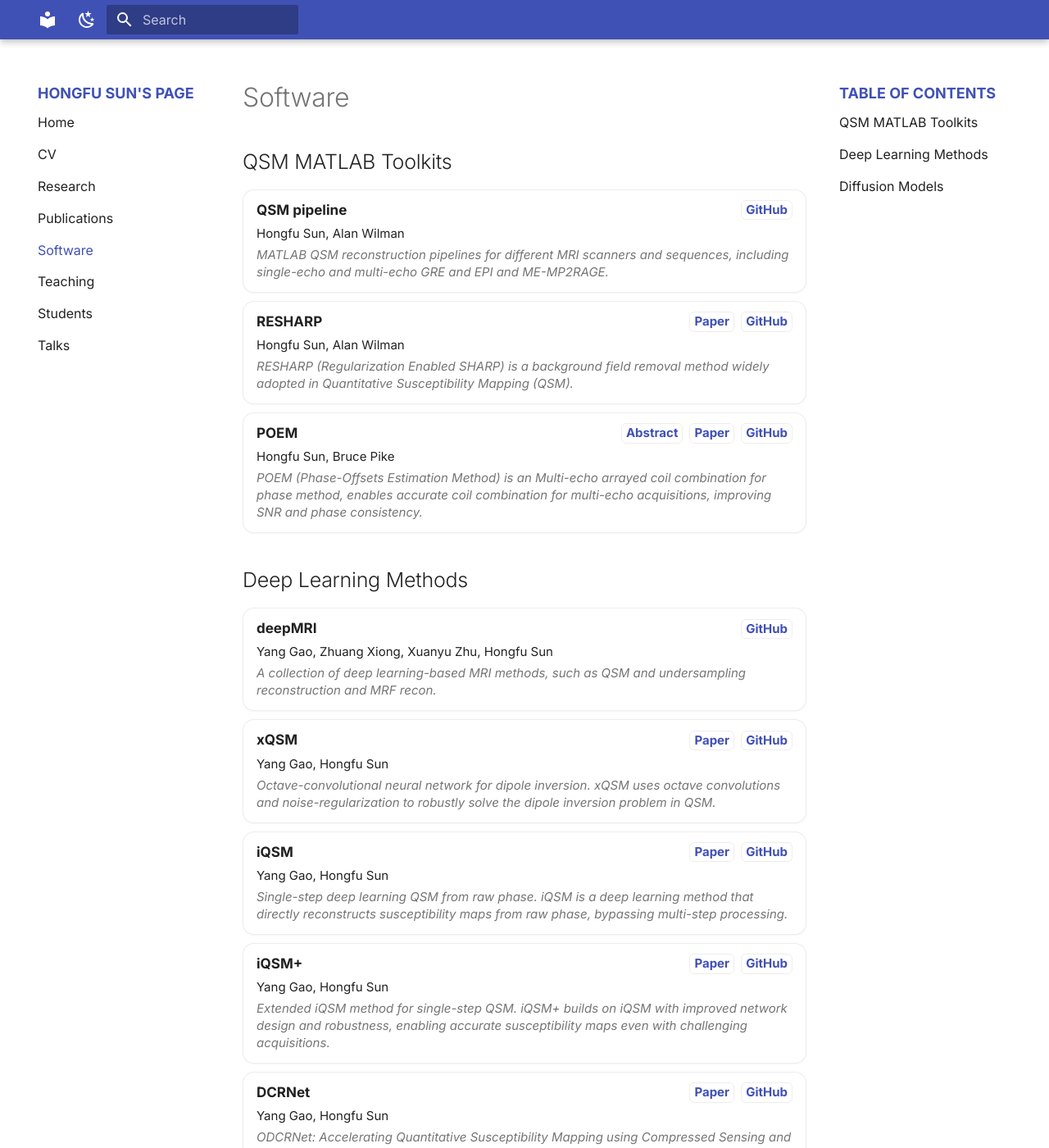
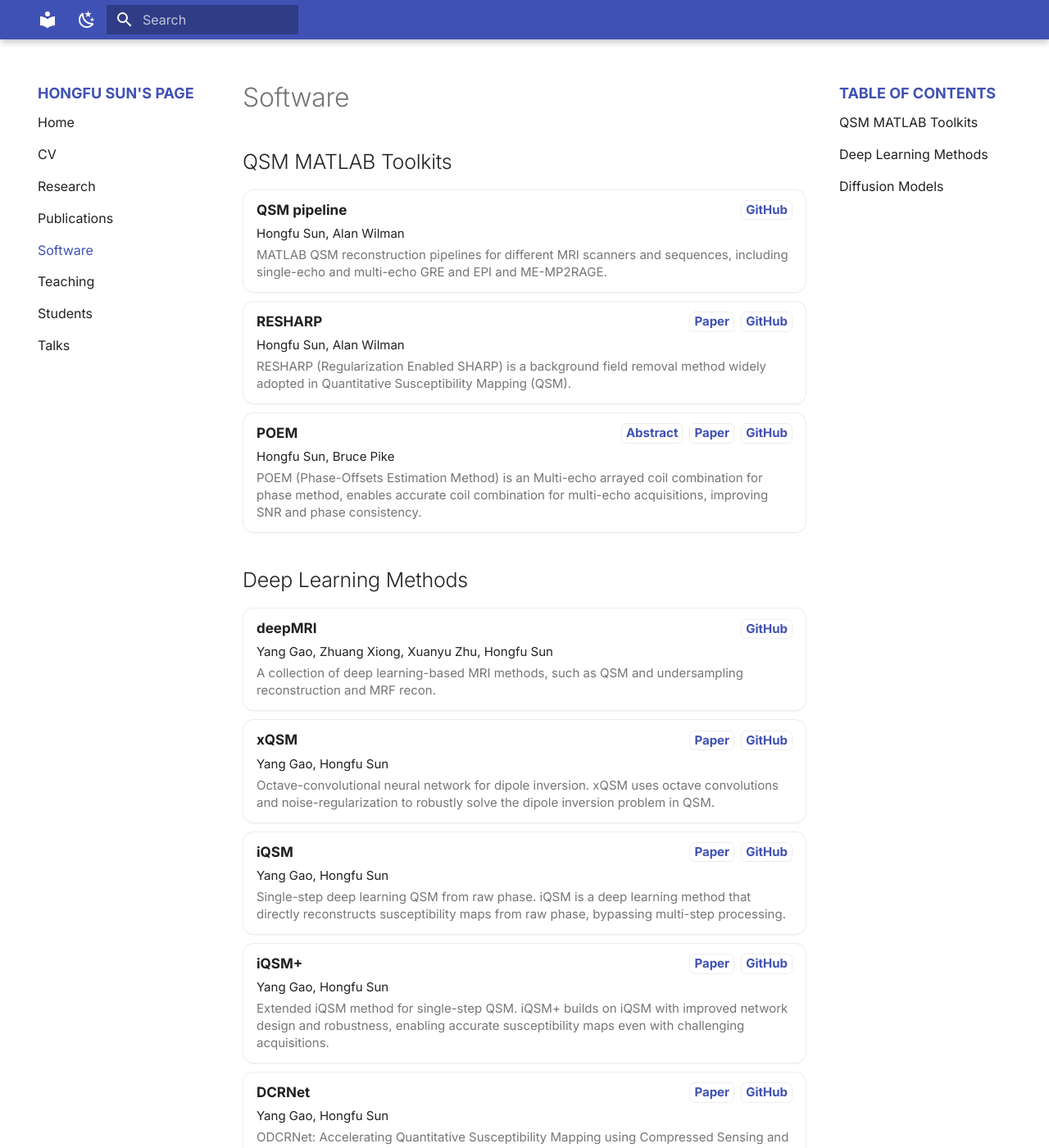
Before and after one commit to sunhongfu/sunhongfu.github.io, an MkDocs documentation site: the page built from docs/software.md, in a window 1280 px wide and 1400 px high. Shown: the whole window at 82% size. Built offline with MkDocs 1.6.1 and Material for MkDocs 9.7.7, drawn with Linux system fonts in a browser that asks for light colours.

Commit message:
no italic

```diff
--- a/docs/assets/extra.css
+++ b/docs/assets/extra.css
@@ -395,7 +395,7 @@
   margin: 0 0 .15rem 0;
   line-height: 1.4;
   font-size: 0.75rem;
-  font-style: italic;   /* make it italic */
+  /* font-style: italic;    */
 }
 
 /* ---- actions live in the header now ---- */
```
